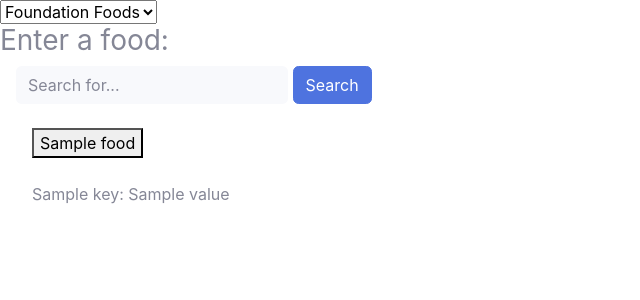
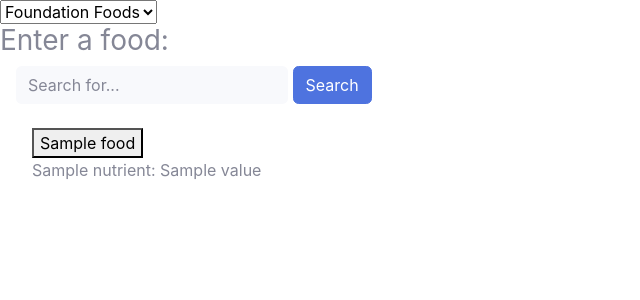
Before and after one commit to nh299/kidneywatch, a Django app: template kidney/kidneywatch/templates/test.html in a window 1280 px wide. Shown: the part 56-356 px from the top of the page, without its empty margins (0-640 px from the left). Run offline with Django 4.2, Linux system fonts and the light colour scheme; the template is opened without the code that fills it: most values are stand-ins (such as "Sample title", 1, 10 or a date in 2020); some libraries are stand-ins or nearby versions.

Commit message:
adding nutrient data

```diff
--- a/kidney/kidneywatch/homepages/views.py
+++ b/kidney/kidneywatch/homepages/views.py
@@ -1,6 +1,6 @@
 # from django.http import HttpResponse
 from django.shortcuts import render
-import requests
+import pip._vendor.requests as requests
 import json
 
 # Create your views here.
@@ -120,7 +120,8 @@ def dataRender(request):
             context = {
                 'foods':food_dict,
                 'nutrients': nutrients,
-                'nutrientValues': nutrientValues
+                'nutrientValues': nutrientValues,
+                'list': nutrients
             }
             return render(request, 'test.html', context)
         else:
--- a/kidney/kidneywatch/templates/test.html
+++ b/kidney/kidneywatch/templates/test.html
@@ -18,15 +18,19 @@
 </form>
 <br><br>
 <ul>
-    {% for i in foods %} <!-- loop through the foods -->
+    {% for food_name, nutrients in foods.items %} <!-- loop through the foods -->
     <form action="{%url 'test' %}">
-    <button name="addFood" value={{i}} type="submit">{{i}}</button><br><br>
+    <button name="addFood" value={{food_name}} type="submit">{{food_name}}</button><br>
     </form>
-    <p>
-        {% for key, value in nutrientValues.items %}
-        {{key}}: {{ value }}
+        {% for nutrient_name, amount_unit in nutrients.items %}
+        {{nutrient_name}}:
+        {% for value in amount_unit%}
+        {{value}}
         {% endfor %}
-    </p>
+        <br>
+        {% endfor %}
+        <br>
+
 
 
 
```
